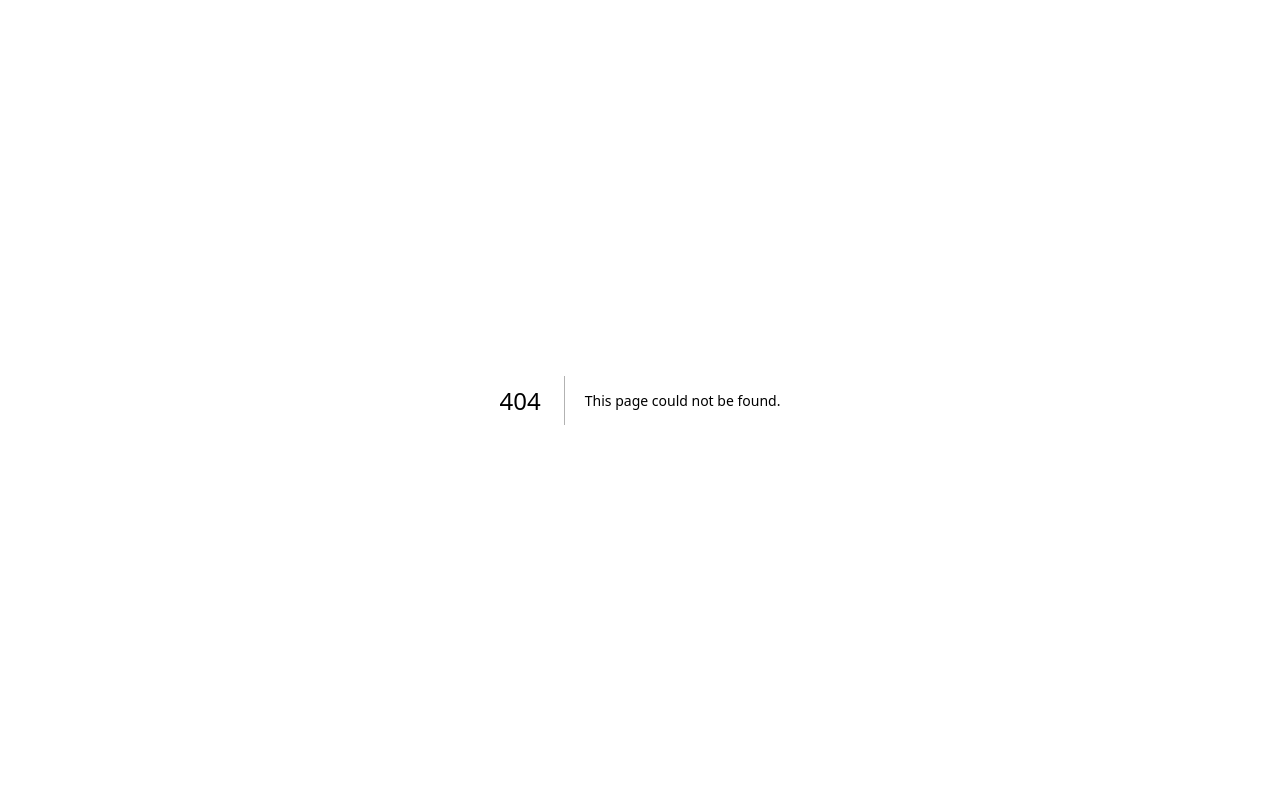
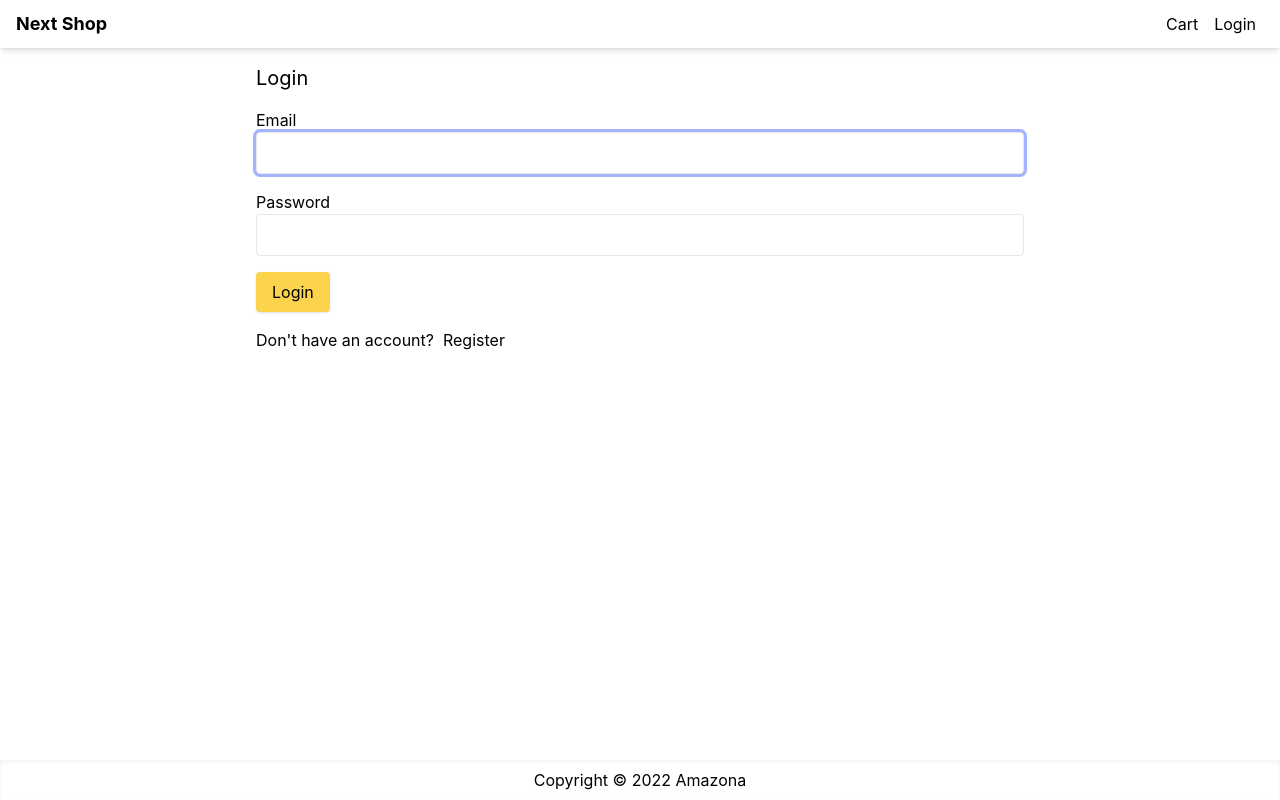
Before and after one commit to mohsensami/next-shop, a Next.js app: page /login in a window 1280 px wide. Before the commit this address had no page. Built offline with nearby package versions, Linux system fonts and the light colour scheme.

Commit message:
Create Login Form

```diff
--- a/package.json
+++ b/package.json
@@ -15,7 +15,8 @@
     "js-cookie": "^3.0.1",
     "next": "13.2.4",
     "react": "18.2.0",
-    "react-dom": "18.2.0"
+    "react-dom": "18.2.0",
+    "react-hook-form": "^7.43.8"
   },
   "devDependencies": {
     "autoprefixer": "^10.4.14",
--- a/pages/cart.js
+++ b/pages/cart.js
@@ -82,7 +82,7 @@
                                 </div>
                             </li>
                             <li>
-                                <button onClick={() => router.push('/shipping')} className="primary-button w-full">
+                                <button onClick={() => router.push('login?redirect=/shipping')} className="primary-button w-full">
                                     Check Out
                                 </button>
                             </li>
--- /dev/null
+++ b/pages/login.js
@@ -0,0 +1,59 @@
+import Link from 'next/link';
+import React from 'react';
+import { useForm } from 'react-hook-form';
+import Layout from '../components/Layout';
+
+export default function LoginScreen() {
+    const {
+        handleSubmit,
+        register,
+        formState: { errors },
+    } = useForm();
+    const submitHandler = ({ email, password }) => {
+        console.log(email, password);
+    };
+    return (
+        <Layout title="Login">
+            <form className="mx-auto max-w-screen-md" onSubmit={handleSubmit(submitHandler)}>
+                <h1 className="mb-4 text-xl">Login</h1>
+                <div className="mb-4">
+                    <label htmlFor="email">Email</label>
+                    <input
+                        type="email"
+                        {...register('email', {
+                            required: 'Please enter email',
+                            pattern: {
+                                value: /^[a-zA-Z0-9_.+-]+@[a-zA-Z0-9-]+.[a-zA-Z0-9-.]+$/i,
+                                message: 'Please enter valid email',
+                            },
+                        })}
+                        className="w-full"
+                        id="email"
+                        autoFocus
+                    ></input>
+                    {errors.email && <div className="text-red-500">{errors.email.message}</div>}
+                </div>
+                <div className="mb-4">
+                    <label htmlFor="password">Password</label>
+                    <input
+                        type="password"
+                        {...register('password', {
+                            required: 'Please enter password',
+                            minLength: { value: 6, message: 'password is more than 5 chars' },
+                        })}
+                        className="w-full"
+                        id="password"
+                    ></input>
+                    {errors.password && <div className="text-red-500 ">{errors.password.message}</div>}
+                </div>
+                <div className="mb-4 ">
+                    <button className="primary-button">Login</button>
+                </div>
+                <div className="mb-4 ">
+                    Don&apos;t have an account? &nbsp;
+                    <Link href="register">Register</Link>
+                </div>
+            </form>
+        </Layout>
+    );
+}
--- a/styles/globals.css
+++ b/styles/globals.css
@@ -25,3 +25,9 @@
 .primary-button {
     @apply rounded bg-amber-300 py-2 px-4 shadow outline-none hover:bg-amber-400  active:bg-amber-500;
 }
+
+input,
+select,
+textarea {
+    @apply rounded border p-2  outline-none ring-indigo-300  focus:ring;
+}
```
Also changed, not shown: 1 other file (tests, documents, lock files or other folders).
